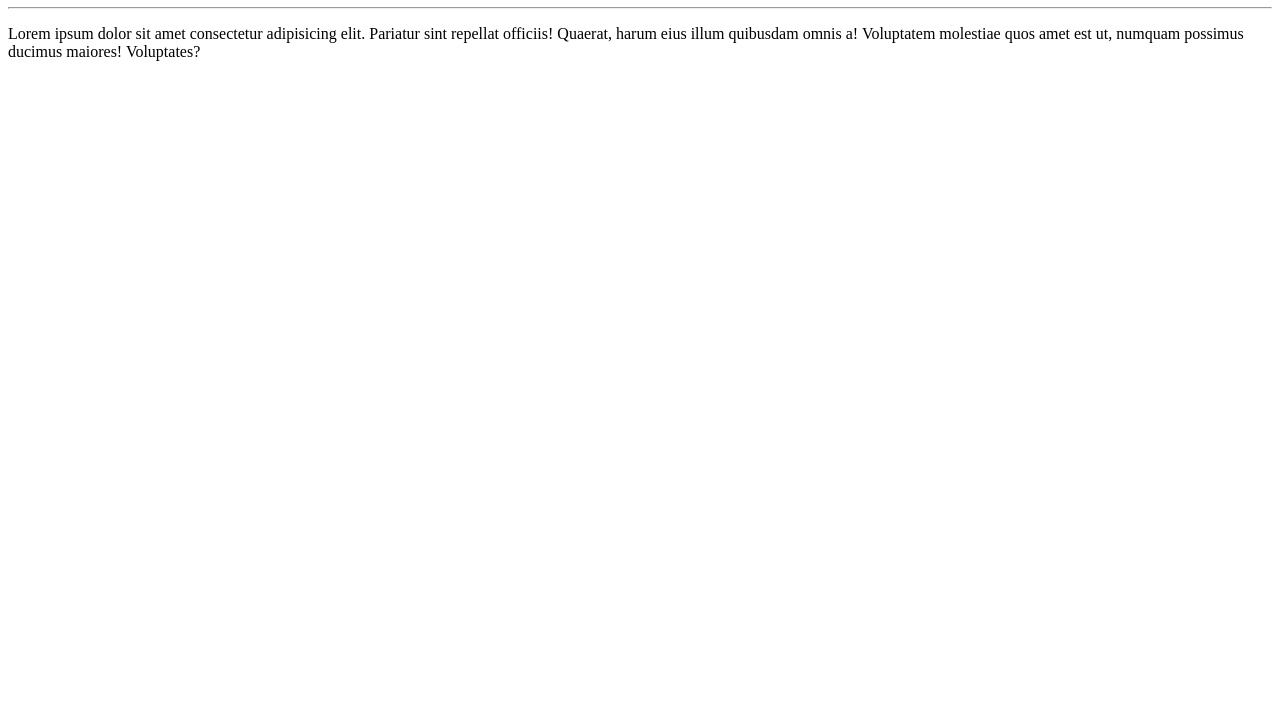
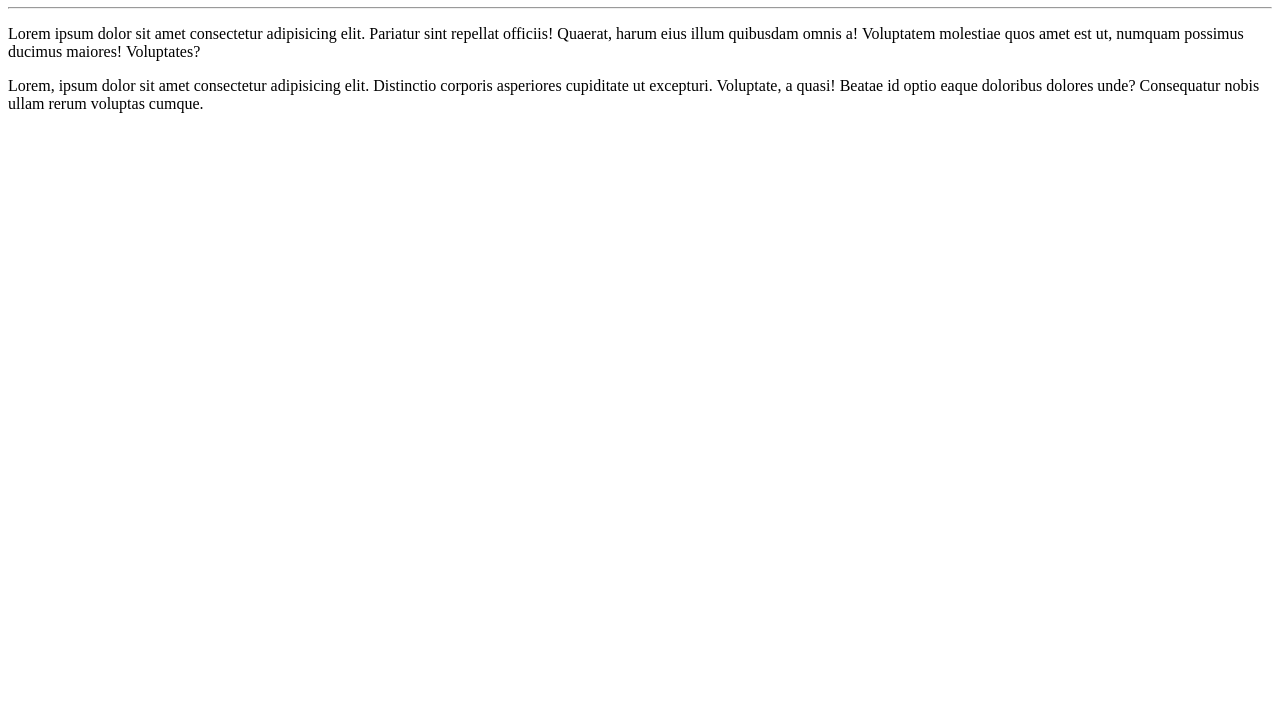
Before and after one commit to ThiagoSalsa/Ola-Mundo, a plain HTML site: page site-exemplo/index.html in a window 1280 px wide. Shown: the part 73-800 px from the top of the page. Drawn offline with Linux system fonts and the light colour scheme.

Commit message:
Adicionei um parágrafo

```diff
--- a/site-exemplo/index.html
+++ b/site-exemplo/index.html
@@ -12,7 +12,7 @@
     <h1>Olá, Mundo!</h1>
     <hr>
     <p>Lorem ipsum dolor sit amet consectetur adipisicing elit. Pariatur sint repellat officiis! Quaerat, harum eius illum quibusdam omnis a! Voluptatem molestiae quos amet est ut, numquam possimus ducimus maiores! Voluptates?</p>
-
+    <p>Lorem, ipsum dolor sit amet consectetur adipisicing elit. Distinctio corporis asperiores cupiditate ut excepturi. Voluptate, a quasi! Beatae id optio eaque doloribus dolores unde? Consequatur nobis ullam rerum voluptas cumque.</p>
 </body>
 
 </html>
```
